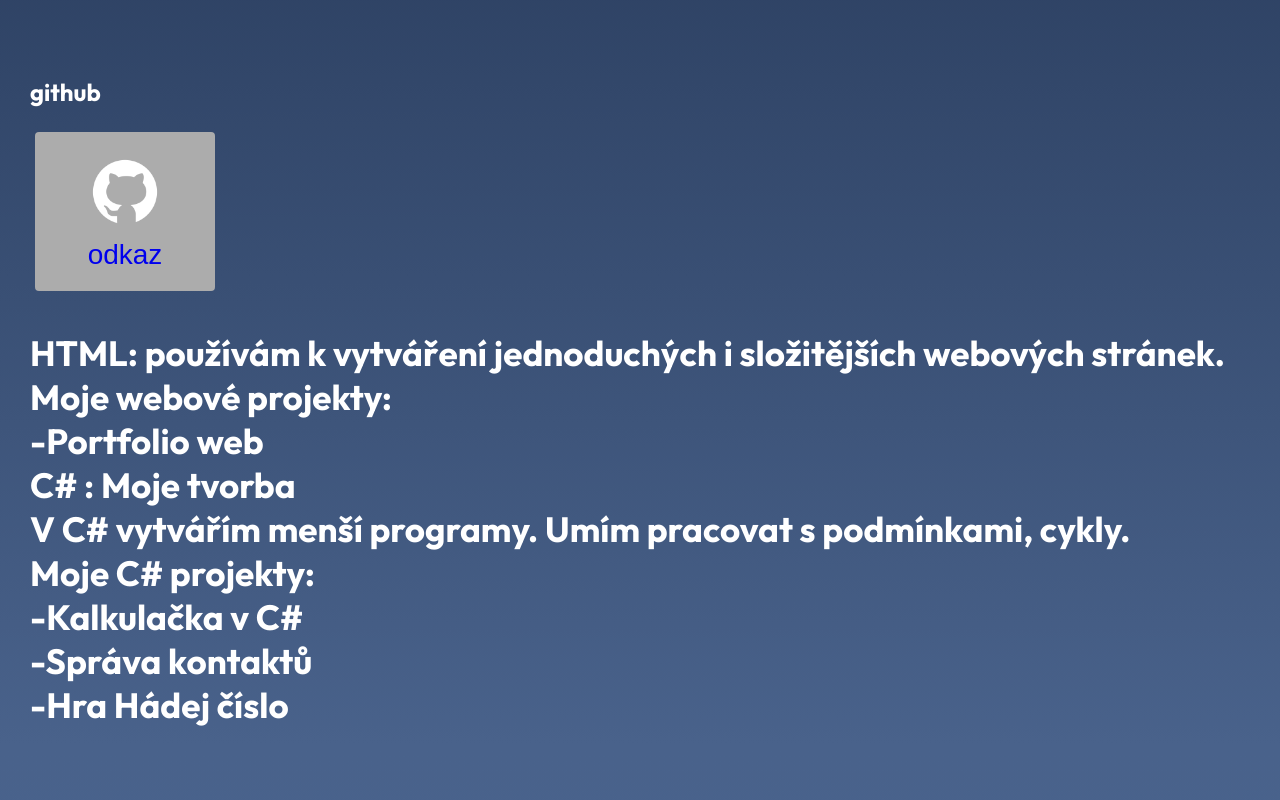
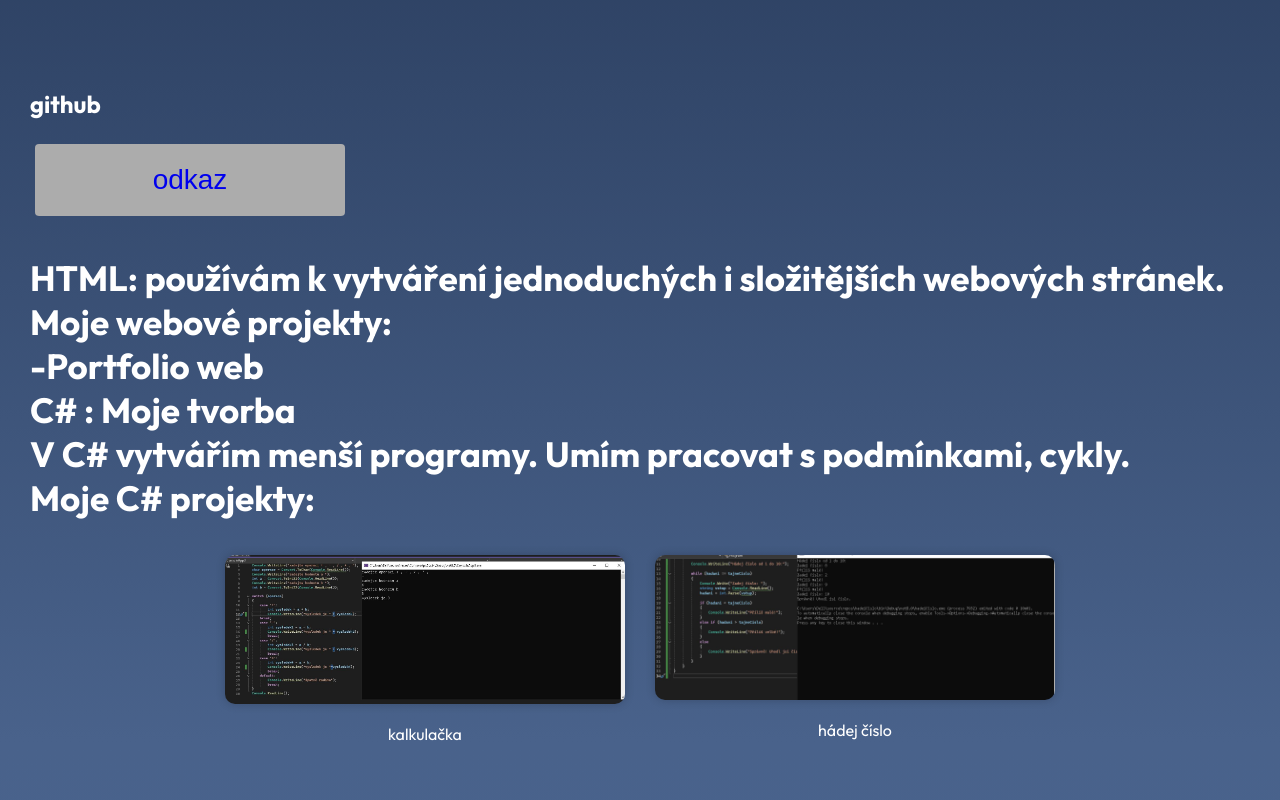
Before and after one commit to Skrabal/mojeportfolio, a plain HTML site: page index.html in a window 1280 px wide. Shown: the part 2580-3380 px from the top of the page. Drawn offline with Linux system fonts and the light colour scheme; a web font is replaced by a local one.

Commit message:
Add files via upload

```diff
--- a/index.html
+++ b/index.html
@@ -46,7 +46,7 @@
 <h1 id="o-mne" class="white"></h1>
 <h1 class="nadpis1" > o mně</h1>
 <h2 class="text1">
-    <img class="picture" src="Výstřižek.JPG" alt="">
+    <img class="picture" src="fotka.JPG" alt="">
 <div class="text2" >
     Jmenuji se David Škrabal, je mi 16 let a studuji na škole Baltaci obor IT. Mám zkušenosti s webovými technologiemi jako HTML, CSS a JavaScript, stejně tak s programováním v C#. Kromě toho se věnuji také grafice, kde se snažím rozvíjet svou kreativitu i technické dovednosti. Neustále se učím nové věci a rád pracuji na vlastních projektech, které mi pomáhají zlepšovat se v tom, co mě baví.</h2>
   </div>
@@ -61,7 +61,7 @@
     <br>
     <h2 class="git">github</h2>
 
-<button class="button"><img src="github.png" width="80px" padding="1px"><a href="https://github.com/Skrabal/mojeportfolio"  target="_blank"><span>odkaz </span></a></button>
+<button class="button"> <a href="https://github.com/Skrabal/mojeportfolio"  target="_blank"><span>odkaz </span></a></button>
     <div class="projekty">
 
 
@@ -79,12 +79,49 @@
 
        Moje C# projekty:<br>
 
-       -Kalkulačka v C#<br>
 
-       -Správa kontaktů<br>
+    </div>
+     <style>
 
-       -Hra Hádej číslo<br>
+  </style>
+</head>
+<style>
+
+  </style>
+</head>
+<body>
+
+<style>
+    .galerie {
+      display: flex;
+      justify-content: center;
+      gap: 30px;
+      margin-top: 30px;
+    }
+
+    .polozka {
+      text-align: center;
+    }
+
+    .polozka img {
+      width: 400px;
+      height: auto;
+      border-radius: 10px;
+      box-shadow: 0 0 10px rgba(0,0,0,0.2);
+    }
+  </style>
+</head>
+<body>
+  <div class="galerie">
+    <div class="polozka">
+      <img src="kalkulačka.JPG" alt="Obrázek 1">
+      <p class="a">kalkulačka</p>
     </div>
+    <div class="polozka">
+      <img src="hadejcislo.JPG" alt="Obrázek 2">
+      <p class="a">hádej číslo</p>
+    </div>
+  </div>
        </h3>
        <br>
        <br>
@@ -103,7 +140,7 @@
   text-align: center;
   font-size: 28px;
   padding: 20px;
-  width: 180px;
+  width: 310px;
   transition: all 0.5s;
   cursor: pointer;
   margin: 5px;
@@ -124,6 +161,9 @@
   right: -20px;
   transition: 0.5s;
 }
+.a{
+  color: #FFFFFF;
+}
 
 .button:hover span {
   padding-right: 20px;
@@ -133,6 +173,7 @@
   opacity: 1;
   right: 0;
 }
+
 </style>
 
 
--- a/test.css
+++ b/test.css
@@ -1,6 +1,6 @@
 body, html{
   height: 100%;
-   background: linear-gradient(to bottom, #ffffff, #233554,#49628B,#426696);
+   background: linear-gradient(to bottom, #ffffff,#ffffff, #233554,#49628B,#426696);
 }
 
 body{
@@ -64,12 +64,12 @@ body.scrolled header {
   align-items: center;
   flex-wrap: wrap;
   flex-direction: column;
-  width: 100%;
+  width: 80%;
   height: 100%;
 }
 
 .card{
-   width: 180vmin;
+   width: 140vmin;
   height: 55vmin;
   display: flex;
   box-shadow: 0 30px 40px -15px rgba(255, 255, 255, 0.35);
@@ -202,3 +202,69 @@ body.scrolled header {
 .pho1{
   width: 100vmin;
 }
+/* Pro zařízení s šířkou obrazovky 768px nebo menší (např. tablety a mobily) */
+@media (max-width: 768px) {
+  .card {
+    flex-direction: column;
+    width: 90vmin;
+    height: auto;
+  }
+
+  .card__img {
+    width: 100%;
+    height: 40vmin;
+  }
+
+  .card__content {
+    width: 100%;
+    padding: 5vmin 4vmin;
+  }
+
+  .card__content-header {
+    font-size: 6vmin;
+  }
+
+  .card__content-paragraph {
+    font-size: 2vmin;
+  }
+
+  .card__content-theme {
+    font-size: 2vmin;
+  }
+
+  .card__content-link {
+    font-size: 2.2vmin;
+  }
+
+  .prevnext {
+    right: 1%;
+    width: 6vmin;
+    height: 6vmin;
+  }
+
+  #prev:after,
+  #next:after {
+    font-size: 2.5rem;
+  }
+
+  .pho1 {
+    width: 90vmin;
+  }
+}
+
+/* Pro velmi malé obrazovky (mobilní telefony do 480px) */
+@media (max-width: 480px) {
+  .card__content-header {
+    font-size: 5vmin;
+  }
+
+  .card__content-paragraph,
+  .card__content-theme,
+  .card__content-link {
+    font-size: 2.5vmin;
+  }
+
+  .nav a.logo {
+    font-size: 1.2rem;
+  }
+}
```
Also changed, not shown: fotka.JPG (added), hadejcislo.JPG (added), kalkulačka.JPG (added).
